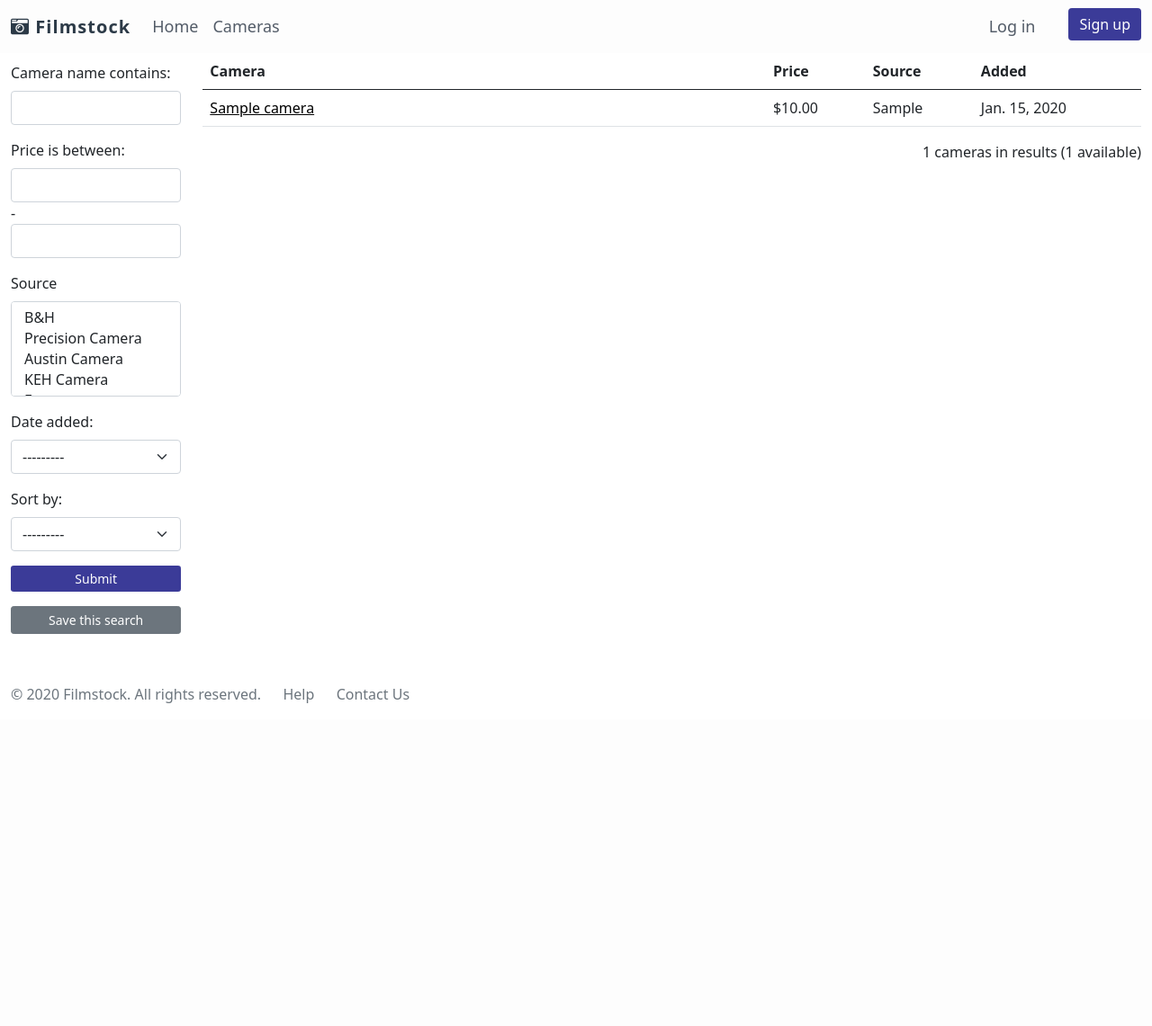
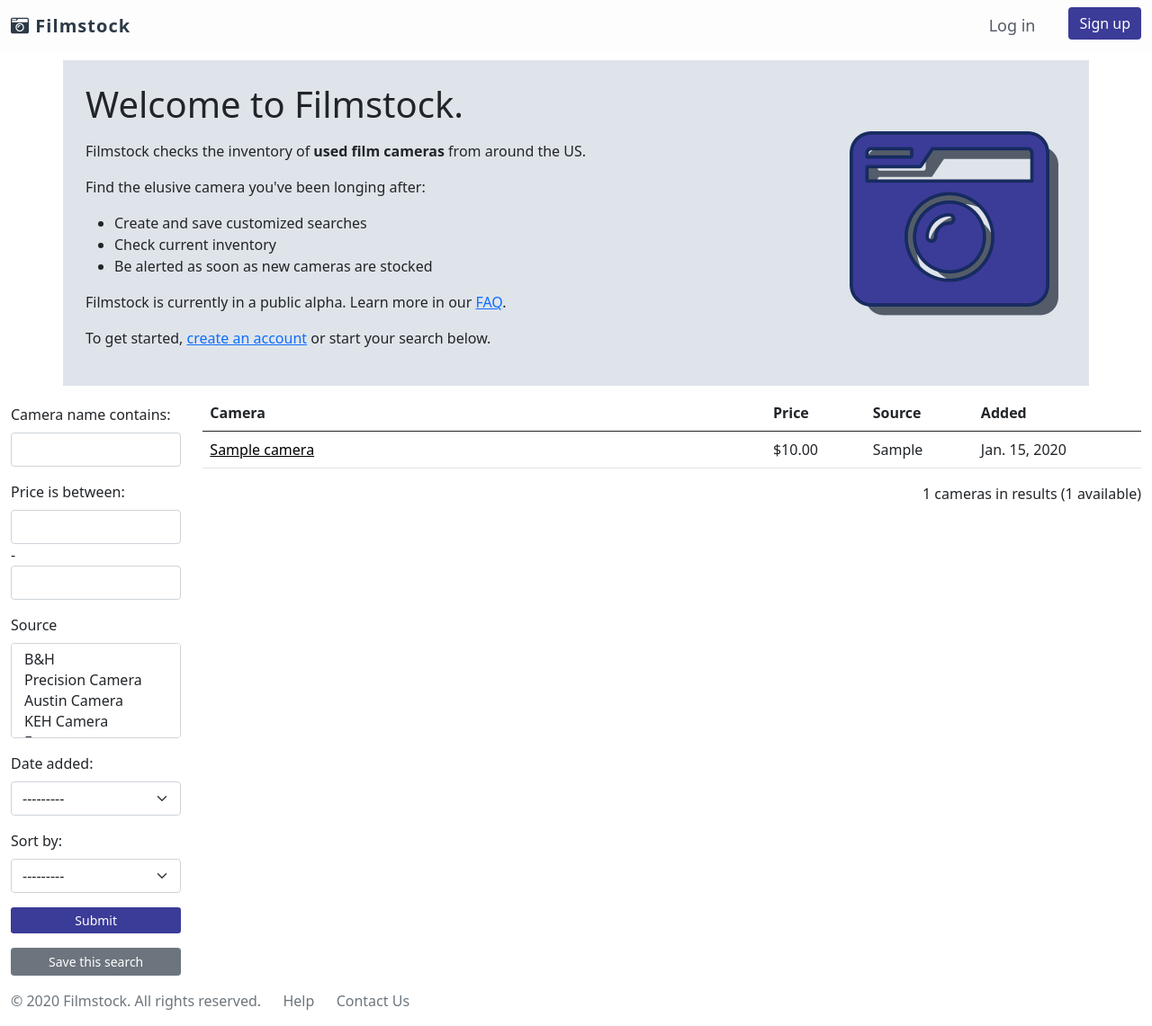
Before and after one commit to abohw/filmstock, a Django app: page /cameras in a window 1280 px wide. Shown: the whole page at 90% size. Before the commit the page ends 782 px from the top, so only its background shows below. Run offline with Django 3.2, Linux system fonts and the light colour scheme; tables that the repository leaves empty hold one stand-in row (values such as "Sample post"); some libraries are stand-ins or nearby versions.

Commit message:
one less page

```diff
--- a/templates/base.html
+++ b/templates/base.html
@@ -51,12 +51,12 @@
         </button>
         <div class="collapse navbar-collapse" id="navbarSupportedContent">
           <ul class="navbar-nav me-auto mb-2 mb-lg-0">
-            <li class="nav-item">
+            <!-- <li class="nav-item">
               <a class="nav-link" href="/" style="color: #535c68; font-size: 18px;">Home</a>
             </li>
             <li class="nav-item">
-              <a class="nav-link" href="{% url 'cameras' %}?new=True" style="color: #535c68; font-size: 18px;">Cameras</a>
-            </li>
+              <a class="nav-link" href=" " style="color: #535c68; font-size: 18px;">Cameras</a>
+            </li> -->
           </ul>
           <ul class="navbar-nav d-grid gap-2 d-md-flex justify-content-end">
             {% if user.is_authenticated %}
--- a/templates/cameras.html
+++ b/templates/cameras.html
@@ -1,9 +1,41 @@
 {% extends 'base.html' %}
+{% load static %}
 {% load crispy_forms_tags %}
 
 {% block title %}Cameras{% endblock %}
 
 {% block content %}
+
+    {% if user.is_authenticated == False %}
+    <div class="container-lg" style="margin-top: 10px; margin-bottom: 10px; background-color: #dfe4ea; padding: 25px;">
+      <div class="row align-items-center justify-content-center">
+        <div class="col-auto me-auto">
+
+          <h1>Welcome to Filmstock.</h1>
+
+          <p></p>
+
+          <p>Filmstock checks the inventory of <b>used film cameras</b> from around the US.</p>
+
+          <p>Find the elusive camera you've been longing after:
+            <ul>
+              <li>Create and save customized searches</li>
+              <li>Check current inventory</li>
+              <li>Be alerted as soon as new cameras are stocked</li>
+              </ul>
+              </p>
+
+          <p>Filmstock is currently in a public alpha. Learn more in our <a href="{% url 'help' %}">FAQ</a>.</p>
+
+          <p>To get started, <a href="{% url 'signup' %}">create an account</a> or start your search below.</p>
+
+        </div>
+        <div class="col-auto">
+          <img src="{% static 'img/home.png' %}" class="img-fluid mx-auto d-block" alt="Filmstock" style="max-height: 250px">
+        </div>
+      </div>
+    </div>
+    {% endif %}
 
     <div class="row justify-content-evenly">
 
--- a/vch/urls.py
+++ b/vch/urls.py
@@ -22,7 +22,7 @@ from web.models import Camera
 
 urlpatterns = [
     path('admin/', admin.site.urls),
-    path('', views.home, name='home'),
+    path('', views.cameras, name='home'),
     path('help/', views.help, name='help'),
     re_path(r'^cameras/save/new$', views.saveSearch, name='save-search'),
     path('cameras/save/delete/<int:id>', views.deleteSearch, name='delete-search'),
--- a/web/views.py
+++ b/web/views.py
@@ -7,14 +7,6 @@ from .models import Camera, CameraFilter
 from .forms import savedSearchForm
 from django.urls import reverse_lazy
 from django.http import Http404
-
-def home(request):
-
-    t = get_template('index.html')
-
-    html = t.render({'cameras': None}, request)
-
-    return HttpResponse(html)
 
 
 def cameras(request):
```
Also changed, not shown: templates/index.html (deleted, +0 -39 lines).
